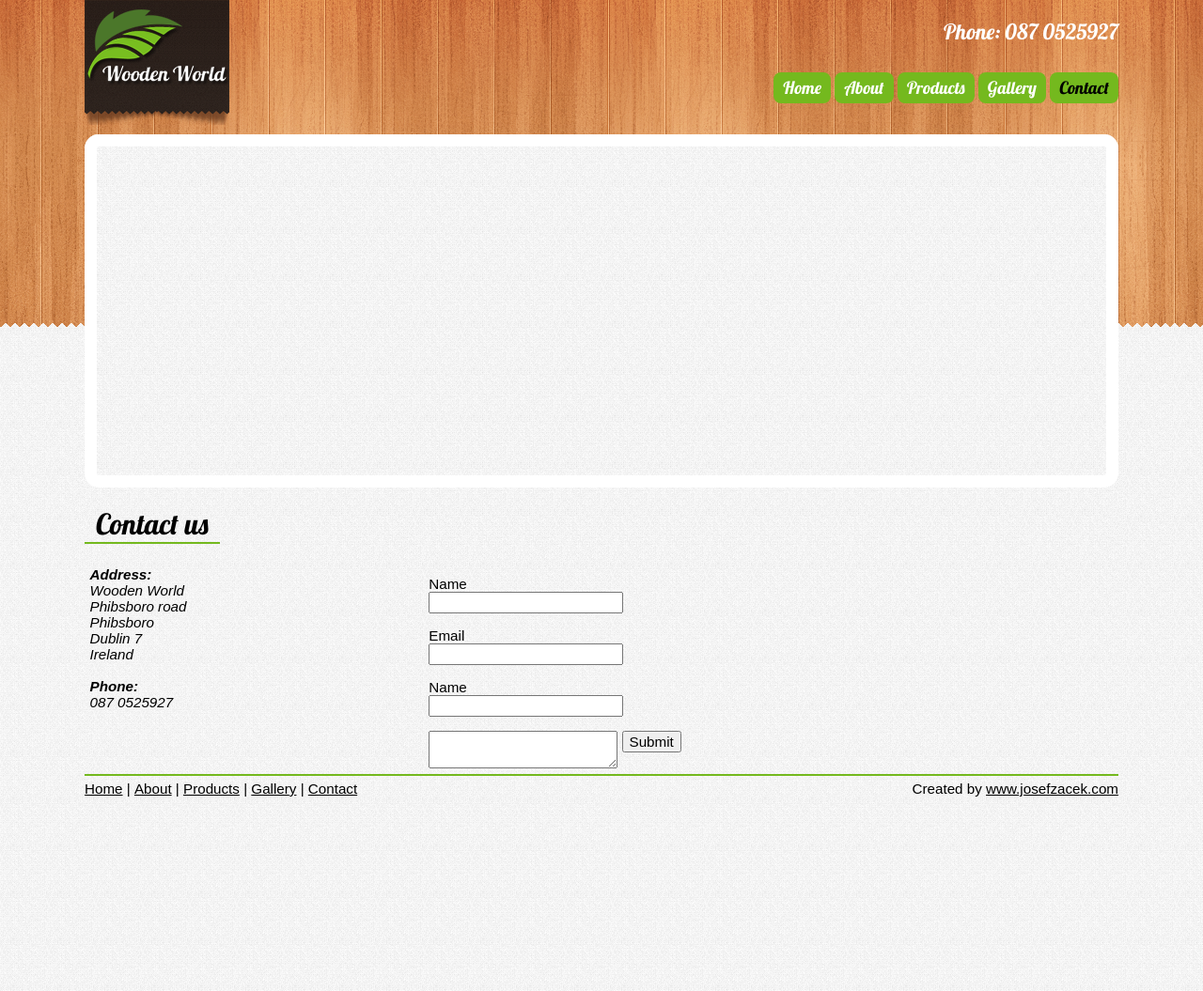
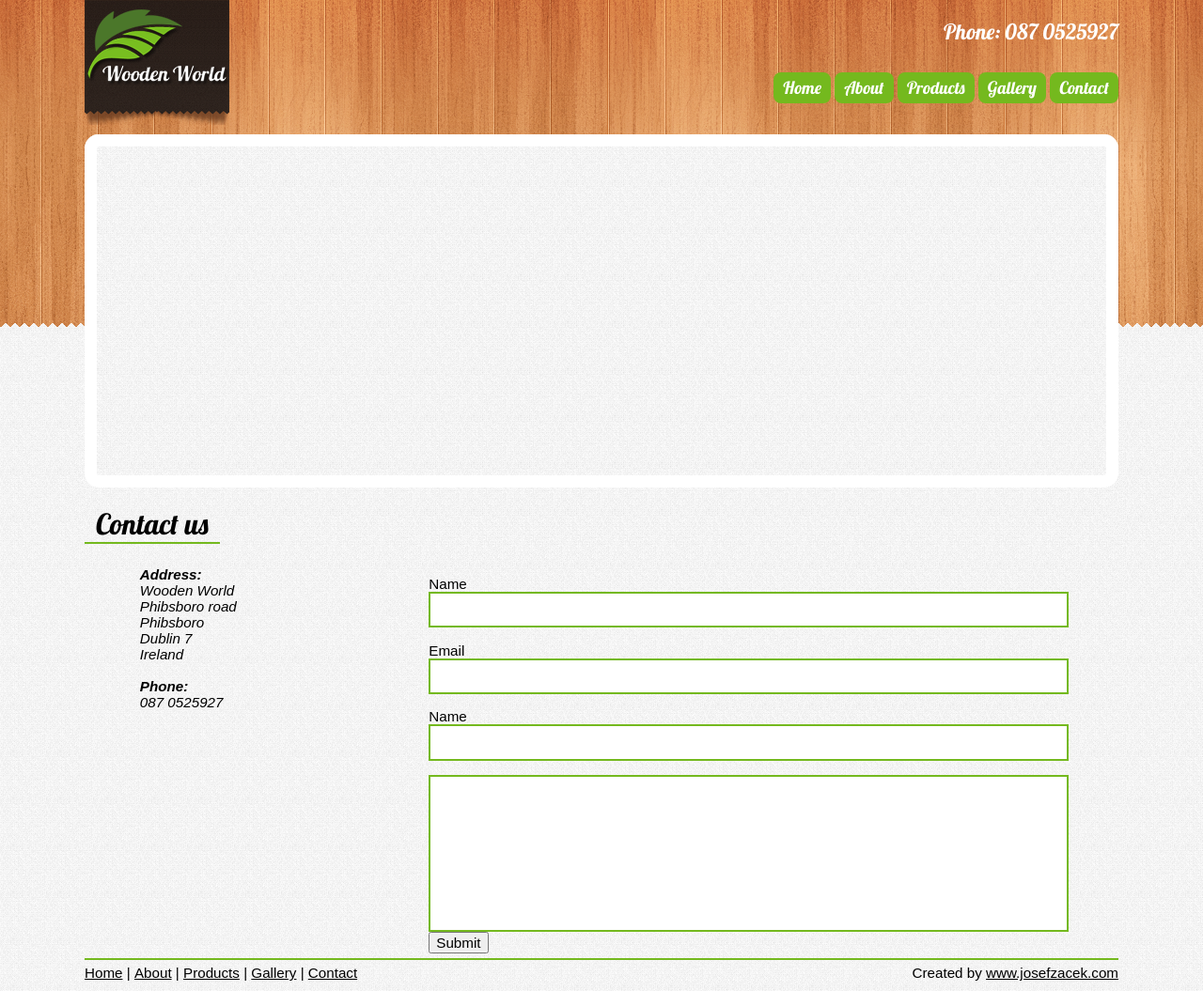
Before and after one commit to josefzacek/wooden-world, a Jekyll site: the page built from contact.html, in a window 1280 px wide. Shown: the whole page at 94% size. Built offline with Jekyll 4.4.1, drawn with Linux system fonts in a browser that asks for light colours; nearby versions of some CDN libraries; Markdown is read by kramdown in place of the engine named in the settings; before the commit the page ends 900 px from its top, so only the background shows below that.

Commit message:
index and contact done

```diff
--- a/_includes/footer.html
+++ b/_includes/footer.html
@@ -4,7 +4,7 @@
         		<li><a href="about.html">About</a></li> |
                 <li><a href="products.html">Products</a></li> |
         		<li><a href="gallery.html">Gallery</a></li> |
-        		<li><a href="contact.html">Contact</a></li>
+        		<li><a href="contact-wooden-world.html">Contact</a></li>
     </ul>
     <p>Created by <a href="http://www.josefzacek.com" title="www.josefzacek.com">www.josefzacek.com</a></p>
 </footer>
--- a/_includes/header.html
+++ b/_includes/header.html
@@ -12,7 +12,7 @@
             <li><a href="{{site.baseurl}}/about.html" class="{% if page.url == '/about.html' %}current{% endif %}">About</a></li>
             <li><a href="{{site.baseurl}}/products.html" class="{% if page.url == '/products.html' %}current{% endif %}">Products</a></li>
             <li><a href="{{site.baseurl}}/gallery.html" class="{% if page.url == '/gallery.html' %}current{% endif %}">Gallery</a></li>
-            <li><a href="{{site.baseurl}}contact.html" class="{% if page.url == '/contact.html' %}current{% endif %}">Contact</a></li>
+            <li><a href="{{site.baseurl}}contact-wooden-world.html" class="{% if page.url == '/contact-wooden-world.html' %}current{% endif %}">Contact</a></li>
                     </ul>
     </nav>
     <div class="clear_column"></div>
--- a/css/reset-common.css
+++ b/css/reset-common.css
@@ -392,6 +392,7 @@
 textarea {
     overflow: auto; /* 1 */
     vertical-align: top; /* 2 */
+    resize: none;
 }
 
 /* ==========================================================================
@@ -472,7 +473,9 @@
 h1, h2, h3 {
     font-family: 'Lobster', cursive;
     font-weight: normal;
+    text-align: center;
 }
+
 /* wrapper */
 #wrapper {
     width: 98%;
@@ -600,7 +603,9 @@
   body {
 	  font-size:85%;
   }
-
+  h1, h2, h3 {
+      text-align: left;
+  }
   .logo {
        max-width: 120px;
   }
--- a/css/styles.css
+++ b/css/styles.css
@@ -4,15 +4,36 @@
 
 /* mobile properties*/
 
+    /*index page */
+    #home section img {
+        max-width: 21px;
+    }
 
 
     /* contact page */
-    #map_canvas {
+    #contact address, #contact p {
+        text-align: center;
+    }
+    #contact #map_canvas {
         height: 200px;
         border: 13px solid #fff;
         -moz-border-radius: 15px;
         -webkit-border-radius: 15px;
         border-radius: 15px;
+        transition:All 0.7248s linear;
+	-webkit-transition:All 0.7248s linear;
+	-moz-transition:All 0.7248s linear;
+    }
+    #contact input[type="text"],
+    #contact input[type="email"],
+    #contact input[type="tel"],
+    #contact textarea {
+        width: 90%;
+        border: 2px solid #74b91e;
+        padding: 1.2%;
+    }
+    #contact textarea {
+        height: 145px;
     }
 
 
@@ -24,8 +45,17 @@
 
 
     /* contact page */
-    #map_canvas {
-        height: 350px;
+    #contact address {
+        margin-left: 15%;
+    }
+     #contact address, #contact p {
+        text-align: left;
+    }
+     #contact .address {
+         margin-left: 50px;
+     }
+    #contact #map_canvas {
+        height: 220px;
     }
 
 
@@ -34,6 +64,10 @@
 /* desktop properties */
 @media only screen and (min-width: 769px) {
 
+    /* contact page */
+     #contact #map_canvas {
+        height: 350px;
+    }
 
 
 }
--- a/index.html
+++ b/index.html
@@ -20,7 +20,7 @@
 
         <section class="one_third">
         <h2>Wooden World</h2>
-        <p>Wooden World is a small firm with over 10 years experience in providing timber based products to the European market.</p>
+        <p><img src="images/w.png" alt="Letter W">ooden World is a small firm with over 10 years experience in providing timber based products to the European market.</p>
 
 <p>All products manufactured are from raw timber to finished product on our own premises and available in made to measure, bespoke sizing at no extra cost.<p>
 
@@ -30,7 +30,7 @@
 
           <section class="one_third">
         <h2>Based in Ireland</h2>
-        <p>Based in Co Dublin, as well as being one of the largest manufacturers of wood products in  Ireland, we are also leading the field in timber recycling.</p>
+        <p><img src="images/b.png" alt="Letter B">ased in Co Dublin, as well as being one of the largest manufacturers of wood products in  Ireland, we are also leading the field in timber recycling.</p>
 
         <p>We manufacture a large product range that includes garden sheds, playhouses and dog kennels, garden furniture and decking. </p>
         <p>We take pride in the manufacture of all our products and offer our own fitting service.</p>
@@ -38,7 +38,7 @@
 
           <section class="one_third">
         <h2>Products offered</h2>
-        <p>We are now producing custom made wooden shipping containers, storage boxes, skids and non-standard crating solutions.</p>
+        <p><img src="images/w.png" alt="Letter W">e are now producing custom made wooden shipping containers, storage boxes, skids and non-standard crating solutions.</p>
         <p> Beginning with a complementary design and consulting service, we suggest tailor made wood packaging solutions to best suit your product.</p>
         <p>Once a design is agreed, our carpentry team will custom build your wooden crates.</p>
         </section>
```
Also changed, not shown: contact-wooden-world.html (added, +62 -0 lines), images/b.png (added), images/w.png (added).
